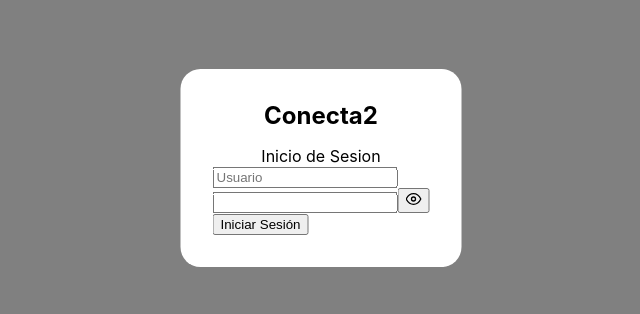
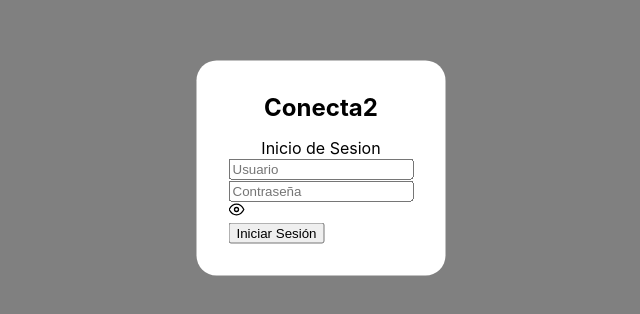
Before and after one commit to bendiazg/conecta2-nvac, a React (Create React App) app: page / in a window 1280 px wide. Shown: the part 232-546 px from the top of the page, without its empty margins (319-959 px from the left). Built offline with nearby package versions, Linux system fonts and the light colour scheme.

Commit message:
Ajustes en menu de login

```diff
--- a/src/components/pages/Login.jsx
+++ b/src/components/pages/Login.jsx
@@ -40,14 +40,15 @@ function Login() {
             <div className='passwordContainer'>
                 <input
                     type={passwordVisible ? 'text' : 'password'}
+                    placeholder='Contraseña'
                     value={password}
                     onChange={(e) => setPassword(e.target.value)}
 
                 />
 
-                <button onClick={togglePasswordVisibility}>
+                <div onClick={togglePasswordVisibility}>
                     {passwordVisible ? (<img src={hidePassIcon} alt='Icono 1'></img>) : (<img src={showPassIcon} alt='Icono 2'></img>)}
-                 </button>
+                 </div>
             </div>
             <div className='buttonContainer'>
                 <button onClick={handleLogin}>Iniciar Sesión</button>
```
